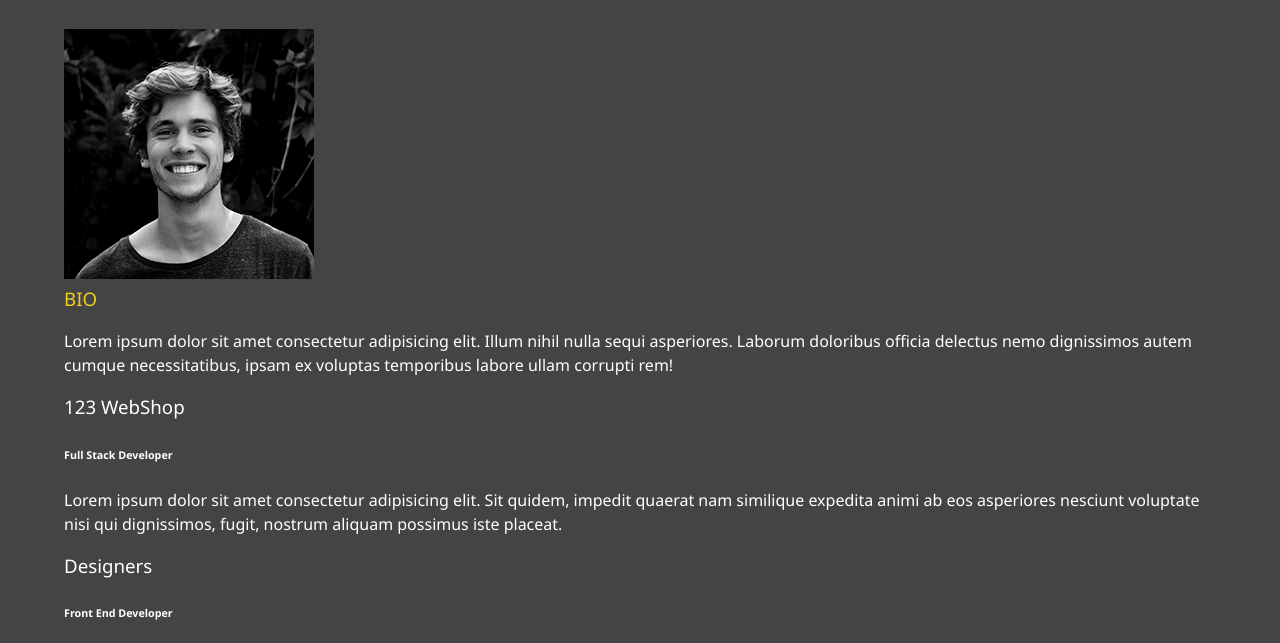
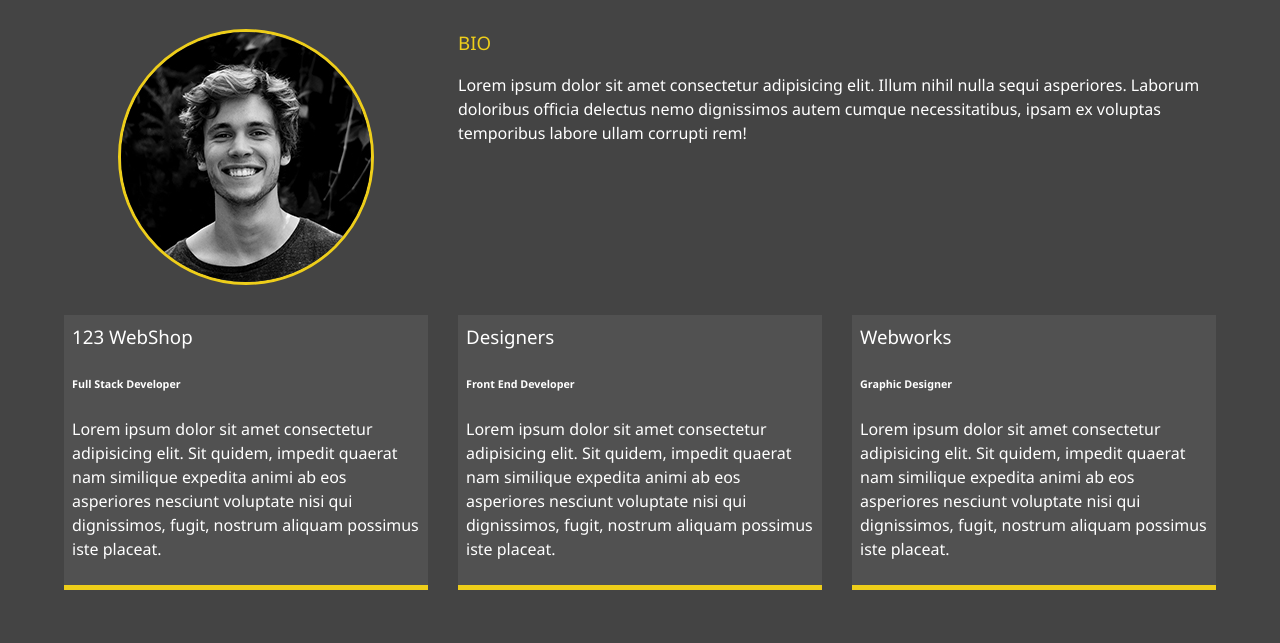
Before and after one commit to sanjaya1996/myportfolio-website-sanzay, a website: page dist/about.html in a window 1280 px wide. Shown: the part 253-896 px from the top of the page. Drawn offline with Linux system fonts and the light colour scheme.

Commit message:
About page styles, grid layout, sticky footer

```diff
--- a/scss/main.scss
+++ b/scss/main.scss
@@ -51,7 +51,8 @@ header {
 
 main {
   padding: 4rem;
-  height: 100%;
+  //height : 100%;
+  min-height: calc(100vh - 60px); //for sticky footer
 
   .icons {
     margin-top: 1rem;
@@ -73,3 +74,49 @@ main {
     }
   }
 }
+
+.about-info {
+  display: grid;
+  grid-gap: 30px;
+  grid-template-areas:
+    'bioimage bio bio'
+    'job1 job2 job3';
+  grid-template-columns: repeat(3, 1fr);
+
+  .bio-image {
+    grid-area: bioimage;
+    margin: auto;
+    border-radius: 50%;
+    border: $secondary-color 3px solid;
+  }
+
+  .bio {
+    grid-area: bio;
+  }
+
+  .job-1 {
+    grid-area: job1;
+  }
+
+  .job-2 {
+    grid-area: job2;
+  }
+
+  .job-3 {
+    grid-area: job3;
+  }
+
+  .job {
+    background: lighten($primary-color, 5);
+    padding: 0.5rem;
+    border-bottom: $secondary-color 5px solid;
+  }
+}
+
+#main-footer {
+  text-align: center;
+  padding: 1rem;
+  background: darken($primary-color, 10);
+  color: set-text-color($primary-color);
+  height: 60px;
+}
```
Also changed, not shown: dist/css/main.css.
